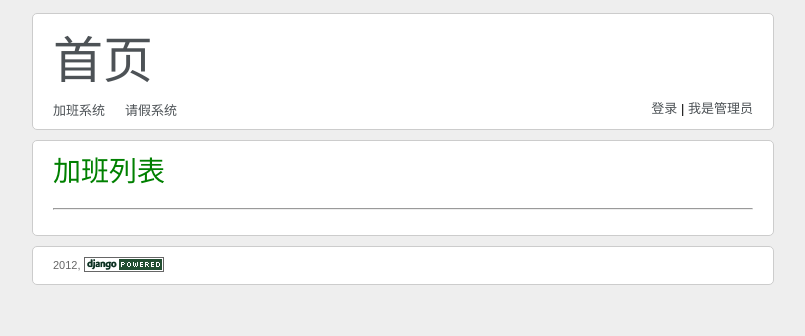
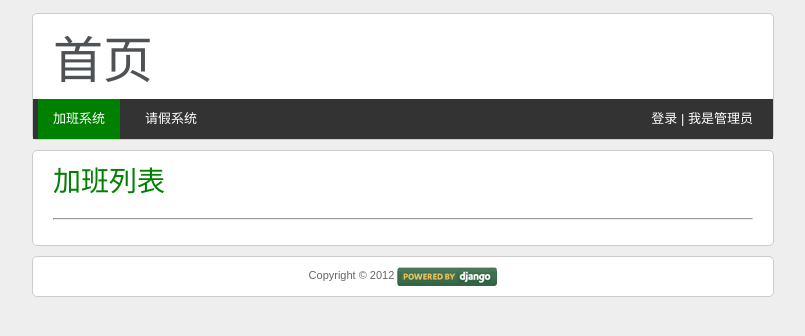
Before and after one commit to phaibin/my_hrms, a Django app: template templates/overtime/index.html in a window 1280 px wide. Shown: the top 336 px of the page, without its empty margins (237-1042 px from the left). Run offline with Django 3.2, Linux system fonts and the light colour scheme; the template is opened without the code that fills it, so the values that code supplies are empty.

Commit message:
change menu style

```diff
--- a/static/css/style.css
+++ b/static/css/style.css
@@ -80,15 +80,20 @@ span.roundblock_Reject, span.roundblock_Revoke {
 
 .box { width:700px; margin:10px auto; background:#FFF; padding:10px 20px; border:1px solid #CCC; border-radius:5px; }
 
-.header { padding-top:10px; border-bottom:1px solid #CCC; }
-.header h1 { font-size:50px; }
+.header { padding:10px 0 0 0; width:740px; }
+.header h1 { font-size:50px; margin:0 20px; }
 
-
-#nav { height:20px; }
+#nav { height:40px; line-height:40px; background-color:#333; padding:0; color:white; }
+#nav a { color:white; }
 .menu ul { display:block; list-style:none; }
-.menu ul li { display:line; float:left; margin:2px 20px 0 0; }
+.menu ul li { display:line; float:left; }
+.menu ul li a { display:line; float:left; padding:0 15px; margin:0 5px; background-color:#333; }
+.menu ul li a:hover { background-color:green; }
+.menu ul li a.select { display:line; float:left; padding:0 15px; margin:0 5px; background-color:green; }
+#user_info { margin:0 20px; }
 
 #app_filter { height:30px; }
+#app_filter ul { display:block; list-style:none; }
 #app_filter ul li { display:line; float:left; margin:0px 10px 0 0; }
 
 hr.no-margin { margin:1px 0 15px 0; }
@@ -115,7 +120,7 @@ table td { padding:1px 5px 1px 5px; }
 
 
 
-.foot { color:#666; font-size:11px; }
+.foot { color:#666; font-size:11px; text-align:center; }
 .foot .field { font-weight:bold; color:#000; }
 .foot img { vertical-align:top; }
 #id_title { width:98%; }
--- a/templates/base.html
+++ b/templates/base.html
@@ -16,7 +16,7 @@
     <div class="header box">
         <h1><a href="/">首页</a></h1>
         <div id="nav">
-          <div class="float_right">
+          <div class="float_right" id="user_info">
           {% if request.user.is_authenticated %}
             欢迎：{{ request.user }} | <a href='{% url logout %}'>退出</a>
           {% else %}
@@ -26,7 +26,7 @@
           </div>
           <div class="menu">
             <ul>
-              <li><a href="{% url overtime %}">加班系统</a></li>
+              <li><a href="{% url overtime %}" class="select">加班系统</a></li>
               <li><a href="">请假系统</a></li>
           </div>
         </div>
@@ -38,7 +38,7 @@
     </div>
 
     <div class="foot box">
-        2012, <a href="https://www.djangoproject.com" target="_blank"><img src="{{ STATIC_URL }}images/powered_by_django.png"></img></a>
+        Copyright © 2012 <a href="https://www.djangoproject.com" target="_blank"><img src="{{ STATIC_URL }}images/powered_by_django.gif"></img></a>
     </div>
 
 </div>
--- a/templates/login.html
+++ b/templates/login.html
@@ -2,17 +2,17 @@
 {% block content %}
 <div class="box">
   {% if form.errors %}
-  <p>Your username and password didn’t match. Please try again.</p>
+  <p class="errorlist">用户名或密码错误</p>
   {% endif %}
   <form method="post" >
   	{% csrf_token %}
   	<table>
   		<tr>
-  			<td>{{ form.username.label_tag }}</td>
+  			<td>用户名</td>
   			<td>{{ form.username }}</td>
   		</tr>
   		<tr>
-  			<td>{{ form.password.label_tag }}</td>
+  			<td>密码</td>
   			<td>{{ form.password }}</td>
   		</tr>
   	</table>
```
Also changed, not shown: other parts of static/css/style.css (+1 -1 lines), templates/overtime/index.html (+6 -7 lines), db/development.sqlite3, static/images/powered_by_django.gif (added), static/images/powered_by_django.png (deleted).
